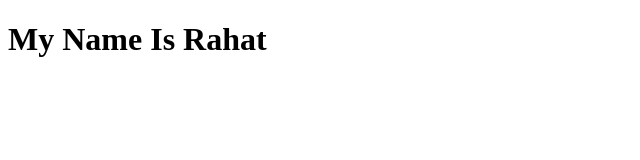
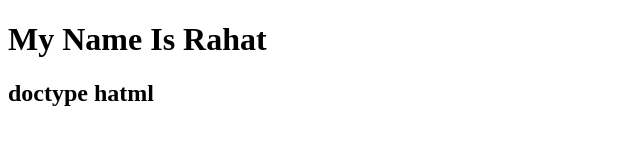
Before and after one commit to tallukder946651-cmd/demo-project, a plain HTML site: page index.html in a window 1280 px wide. Shown: the whole page, without its empty margins (0-640 px from the left). Drawn offline with Linux system fonts and the light colour scheme.

Commit message:
renem filename

```diff
--- a/inden.html
+++ b/index.html
@@ -7,5 +7,6 @@
 </head>
 <body>
     <h1>My Name Is Rahat</h1>
+    <h2>doctype hatml</h2>
 </body>
 </html>
```
